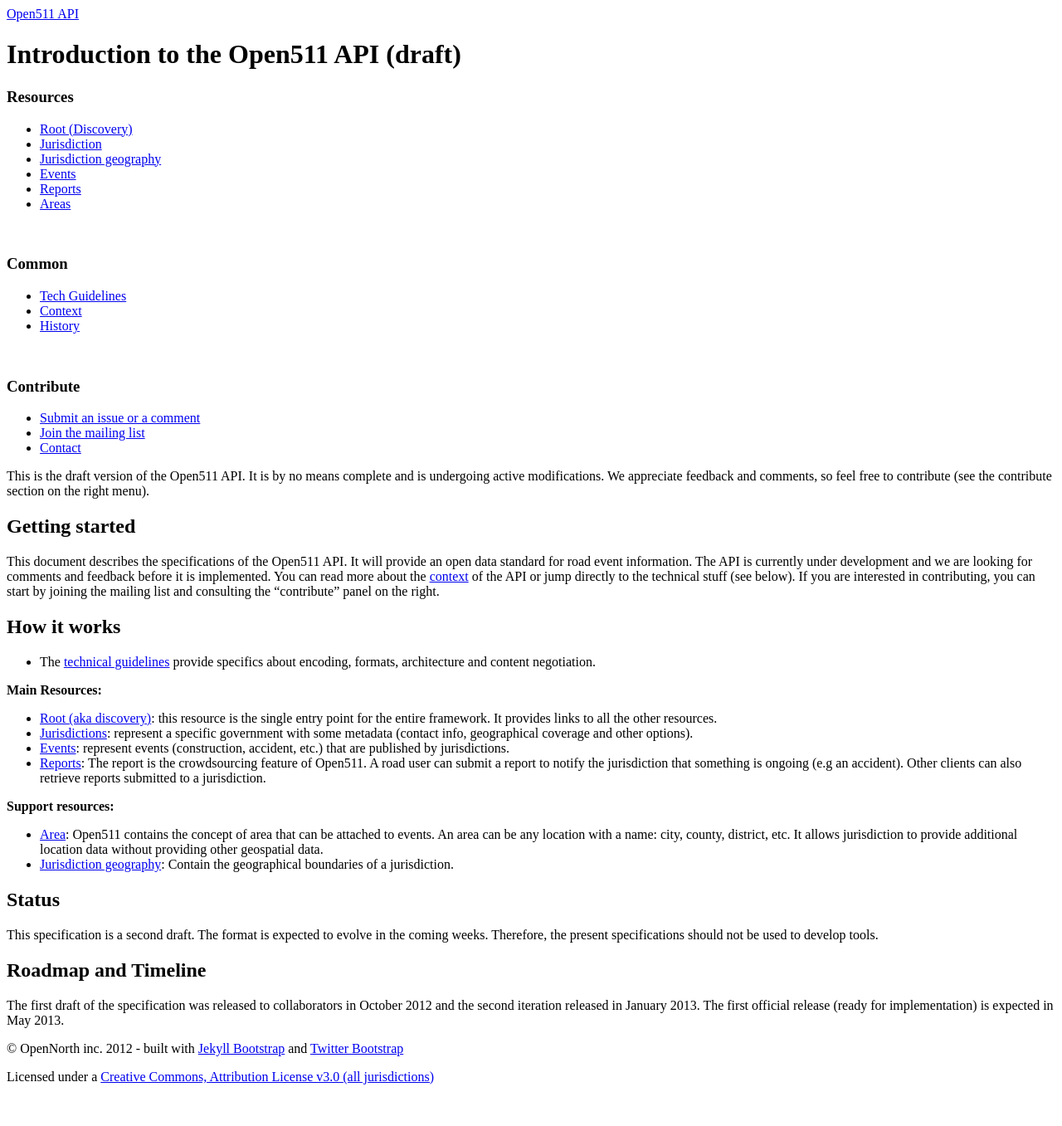
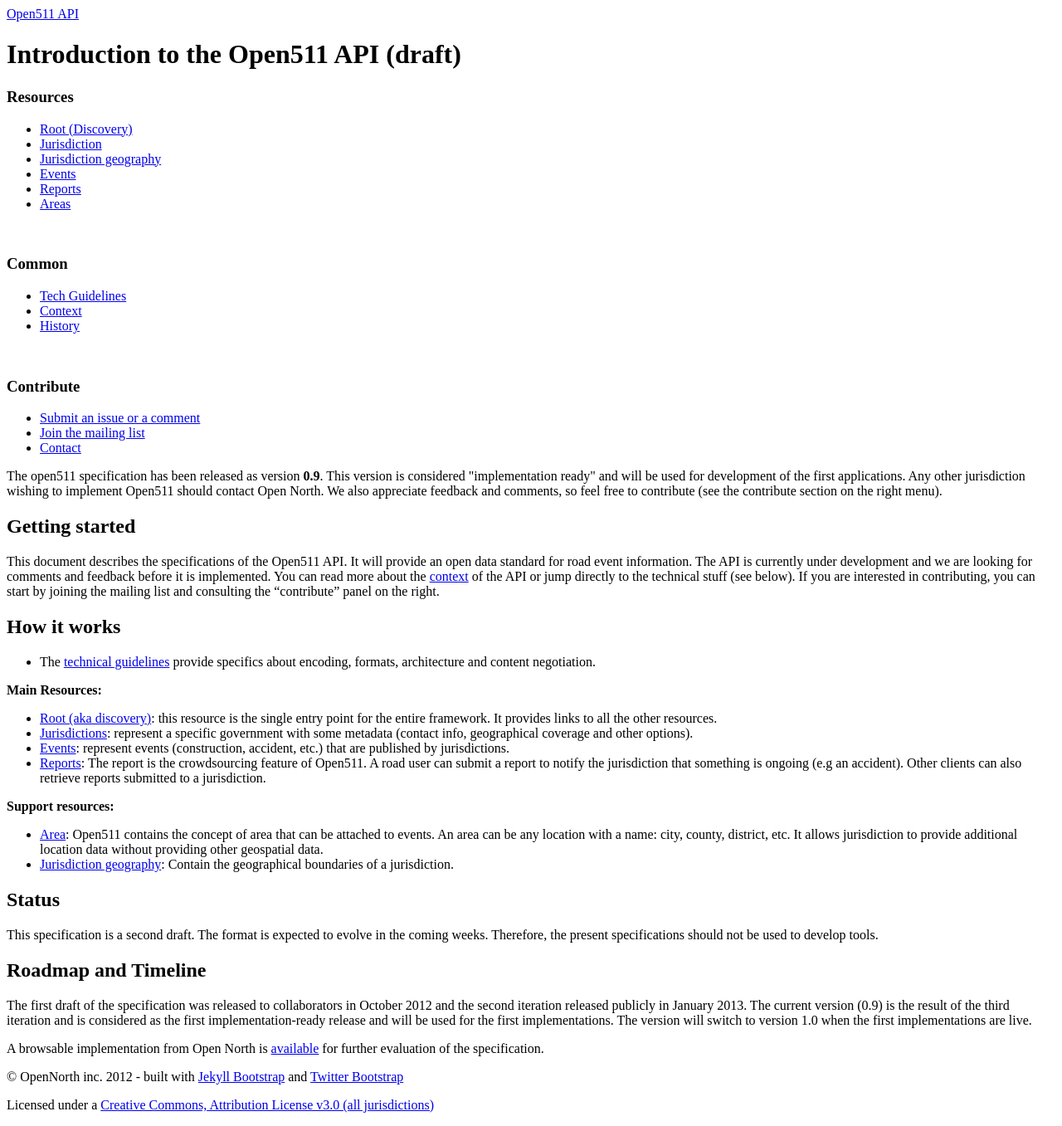
Before and after one commit to open511/Open511API, a Jekyll site: the page built from index.md, in a window 1280 px wide. Shown: the whole page at 83% size. Built offline with Jekyll 4.4.1, drawn with Linux system fonts in a browser that asks for light colours; nearby versions of some CDN libraries; before the commit the page ends 1323 px from its top, so only the background shows below that.

Commit message:
Publish spec as version 0.9

```diff
--- a/_includes/specsnav.html
+++ b/_includes/specsnav.html
@@ -34,4 +34,4 @@
 	</ul>
 </div>
 
-<div class="warning">This is the draft version of the Open511 API. It is by no means complete and is undergoing active modifications. We appreciate feedback and comments, so feel free to contribute (see the contribute section on the right menu).</div>
+<div class="warning">The open511 specification has been released as version <b>0.9</b>. This version is considered "implementation ready" and will be used for development of the first applications. Any other jurisdiction wishing to implement Open511 should contact Open North. We also appreciate feedback and comments, so feel free to contribute (see the contribute section on the right menu).</div>
--- a/index.md
+++ b/index.md
@@ -32,4 +32,6 @@ This specification is a second draft. The format is expected to evolve in the co
 
 ## Roadmap and Timeline {#timeline}
 
-The first draft of the specification was released to collaborators in October 2012 and the second iteration  released in January 2013. The first official release (ready for implementation) is expected in May 2013.
+The first draft of the specification was released to collaborators in October 2012 and the second iteration released publicly in January 2013. The current version (0.9) is the result of the third iteration and is considered as the first implementation-ready release and will be used for the first implementations. The version will switch to version 1.0 when the first implementations are live.
+
+A browsable implementation from Open North is [available](http://dev.open511.ca/api/) for further evaluation of the specification.
```
Also changed, not shown: history.md (+1 -0 lines).
